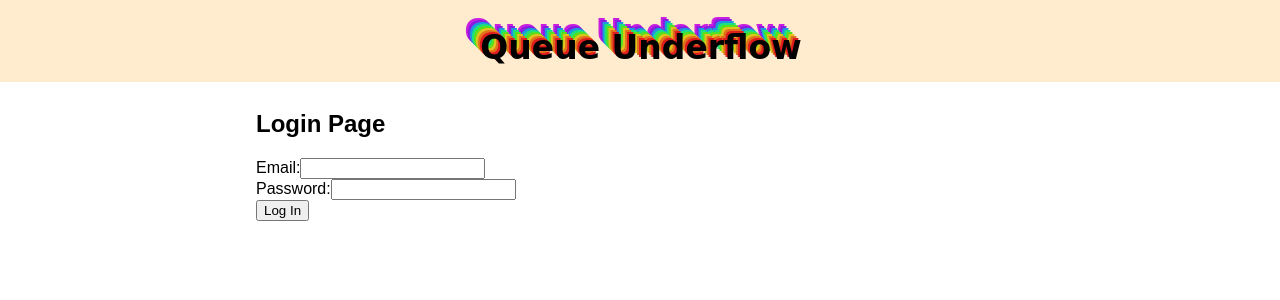
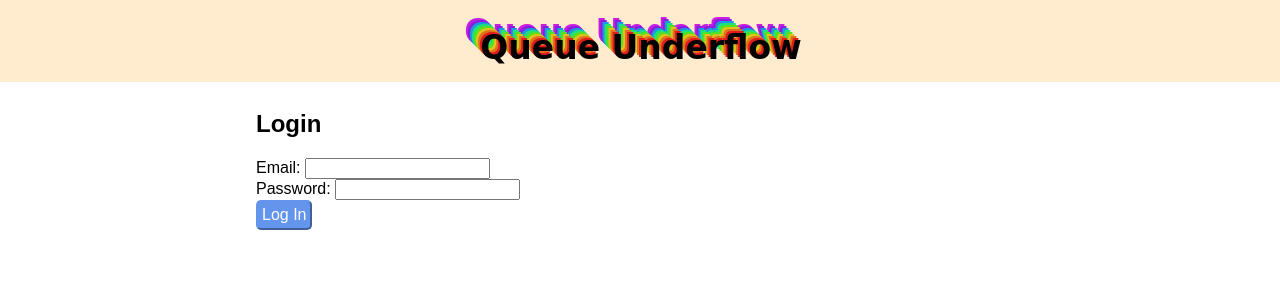
Before and after one commit to xSpoonN/cse316-finalproject, a React (Create React App) app in the folder client/: page / in a window 1280 px wide. Both pictures are taken after a click on the button "Login". Shown: the top 300 px of the page. Built offline with nearby package versions, Linux system fonts and the light colour scheme; no server answers.

Commit message:
a bunch of css changes

```diff
--- a/client/src/components/login.js
+++ b/client/src/components/login.js
@@ -1,5 +1,6 @@
 import React, { useState } from 'react'
 import PropTypes from 'prop-types'
+import '../stylesheets/login.css'
 const modle = require('../models/axiosmodel.js')
 
 export default function LoginPage ({ login }) {
@@ -39,16 +40,16 @@ export default function LoginPage ({ login }) {
 
   return (
     <div>
-      <h2>Login Page</h2>
+      <h2>Login</h2>
       <div>
-        <label>Email:</label>
+        <label>Email: </label>
         <input type="email" value={email} onChange={handleEmailChange} />
       </div>
       <div>
-        <label>Password:</label>
+        <label>Password: </label>
         <input type="password" value={password} onChange={handlePasswordChange} />
       </div>
-      <button onClick={handleLogin}>Log In</button>
+      <button onClick={handleLogin} className="loginbutt">Log In</button>
       {error && <p>{error}</p>}
     </div>
   )
--- a/client/src/components/questions.js
+++ b/client/src/components/questions.js
@@ -66,18 +66,18 @@ export function Question ({ qid, answers, views, title, tagList, askedBy, date,
         <br/>
         <button className={voteStatus === -1 ? 'qvote downvoted' : 'qvote'} onClick={handleDownvote}>▼</button>
       </td>
-      <td className="qTD">
+      <td className="qTD qANSVIEWS">
         {answers} answers <br />
         {views} views
       </td>
 
-      <td className="qTD">
+      <td className="qTD qTITLE">
         <a className="qlink" onClick={ setPage(qid) }>{title}</a>
         <br/>
         {tagNames.map((name, i) => (<button key={tagList[i]} className="qtag">{name}</button>))}
       </td>
 
-      <td className="qTD"><b>{askedBy}</b> {`asked ${modle.formatDate(date)}`}</td>
+      <td className="qTD qAUTHOR"><b>{askedBy}</b> {`asked ${modle.formatDate(date)}`}</td>
     </tr>
   )
 }
@@ -181,7 +181,7 @@ export default function Questions ({ searchQuery, fun, email, setError }) {
           />
         )
       })
-      qL.unshift(<tr className="qRow" key="RowFiller"></tr>) /* Adds a blank row at the top to get the top border */
+      /* qL.unshift(<tr className="qRow" key="RowFiller"></tr>) */ /* Adds a blank row at the top to get the top border */
       setQCount(qL.filter(q => q).length)
       const startIndex = (currentPage - 1) * ((isFirstPage) ? 6 : 5)
       const pageQuestions = qL.slice(startIndex, startIndex + ((isFirstPage) ? 6 : 5))
@@ -227,6 +227,7 @@ export default function Questions ({ searchQuery, fun, email, setError }) {
       <button id="activebutt" className="questionsort" onClick={() => setSortOrder('Active')}>Active</button>
       <button id="unbutt" className="questionsort" onClick={() => setSortOrder('Unanswered')}>Unanswered</button>
       <br id="liststart"/>
+      <hr style={{ borderTop: 'dotted 1px' }}/>
       <table className="questions">
         <tbody>{questionList}</tbody>
       </table>
--- a/client/src/components/signup.js
+++ b/client/src/components/signup.js
@@ -1,5 +1,6 @@
 import React, { useState } from 'react'
 import PropTypes from 'prop-types'
+import '../stylesheets/login.css'
 const modle = require('../models/axiosmodel.js')
 
 export default function SignupPage ({ gotoLogin }) {
@@ -54,26 +55,26 @@ export default function SignupPage ({ gotoLogin }) {
     <div>
       <h2>Signup Page</h2>
       <div>
-        <label>Username:</label>
+        <label>Username: </label>
         <input type="text" value={username} onChange={handleUsernameChange} />
       </div>
       <div>
-        <label>Email:</label>
+        <label>Email: </label>
         <input type="email" value={email} onChange={handleEmailChange} />
       </div>
       <div>
-        <label>Password:</label>
+        <label>Password: </label>
         <input type="password" value={password} onChange={handlePasswordChange} />
       </div>
       <div>
-        <label>Password Verification:</label>
+        <label>Password Verification: </label>
         <input
           type="password"
           value={passwordVerification}
           onChange={handlePasswordVerificationChange}
         />
       </div>
-      <button onClick={handleSignUp}>Sign Up</button>
+      <button onClick={handleSignUp} className="loginbutt">Sign Up</button>
       {error && <p>{error}</p>}
     </div>
   )
--- a/client/src/stylesheets/answerform.css
+++ b/client/src/stylesheets/answerform.css
@@ -4,5 +4,6 @@
     font-size: medium;
     background-color: cornflowerblue;
     color: white;
+    border-radius:5px;
     border-color: cornflowerblue;
 }
--- a/client/src/stylesheets/answers.css
+++ b/client/src/stylesheets/answers.css
@@ -24,6 +24,7 @@
     margin-left:30px;
     background-color: cornflowerblue;
     color:white;
+    border-radius:5px;
     border-color: cornflowerblue
 }
 #prevbutt2:disabled {
@@ -34,6 +35,7 @@
 #prevbutt {
     background-color: cornflowerblue;
     color: white;
+    border-radius:5px;
     border-color: cornflowerblue
 }
 #prevbutt:disabled {
@@ -44,6 +46,7 @@
 #nextbutt {
     background-color: cornflowerblue;
     color: white;
+    border-radius:5px;
     border-color: cornflowerblue
 }
 #nextbutt:disabled {
@@ -58,6 +61,7 @@
     font-size: medium;
     background-color: cornflowerblue;
     color: white;
+    border-radius:5px;
     border-color: cornflowerblue;
     margin-left:40px;
 }
@@ -193,5 +197,6 @@
     font-size: medium;
     background-color: cornflowerblue;
     color: white;
+    border-radius:5px;
     border-color: cornflowerblue;
 }
--- a/client/src/stylesheets/fakeStackOverflow.css
+++ b/client/src/stylesheets/fakeStackOverflow.css
@@ -114,6 +114,7 @@ body { /* Applies this font globally */
     background-color: cornflowerblue;
     color: white;
     border-color: cornflowerblue;
+    border-radius:5px;
     right: 15px;
     float:right;
     top: 15px;
--- a/client/src/stylesheets/landing.css
+++ b/client/src/stylesheets/landing.css
@@ -10,4 +10,11 @@
 
 .landingbutt {
   text-align: center;
+  padding: 4px;
+  display: inline-block;
+  font-size: medium;
+  background-color: cornflowerblue;
+  color: white;
+  border-radius:5px;
+  border-color: cornflowerblue;
 }
--- /dev/null
+++ b/client/src/stylesheets/login.css
@@ -0,0 +1,8 @@
+.loginbutt {
+  padding: 4px;
+  font-size: medium;
+  background-color: cornflowerblue;
+  color: white;
+  border-color: cornflowerblue;
+  border-radius: 5px;
+}
--- a/client/src/stylesheets/questions.css
+++ b/client/src/stylesheets/questions.css
@@ -38,6 +38,7 @@
     display: inline-block;
     font-size: medium;
     background-color: cornflowerblue;
+    border-radius: 5px;
     color: white;
     border-color: cornflowerblue;
 }
@@ -77,6 +78,14 @@
     padding: 15px;
 }
 
+.qANSVIEWS {
+    width: 10%;
+}
+
+.qTITLE {
+    width: 60%;
+}
+
 .qtag {
     color:white;
     background-color:grey;
```
Also changed, not shown: 2 other files (tests, documents, lock files or other folders).
